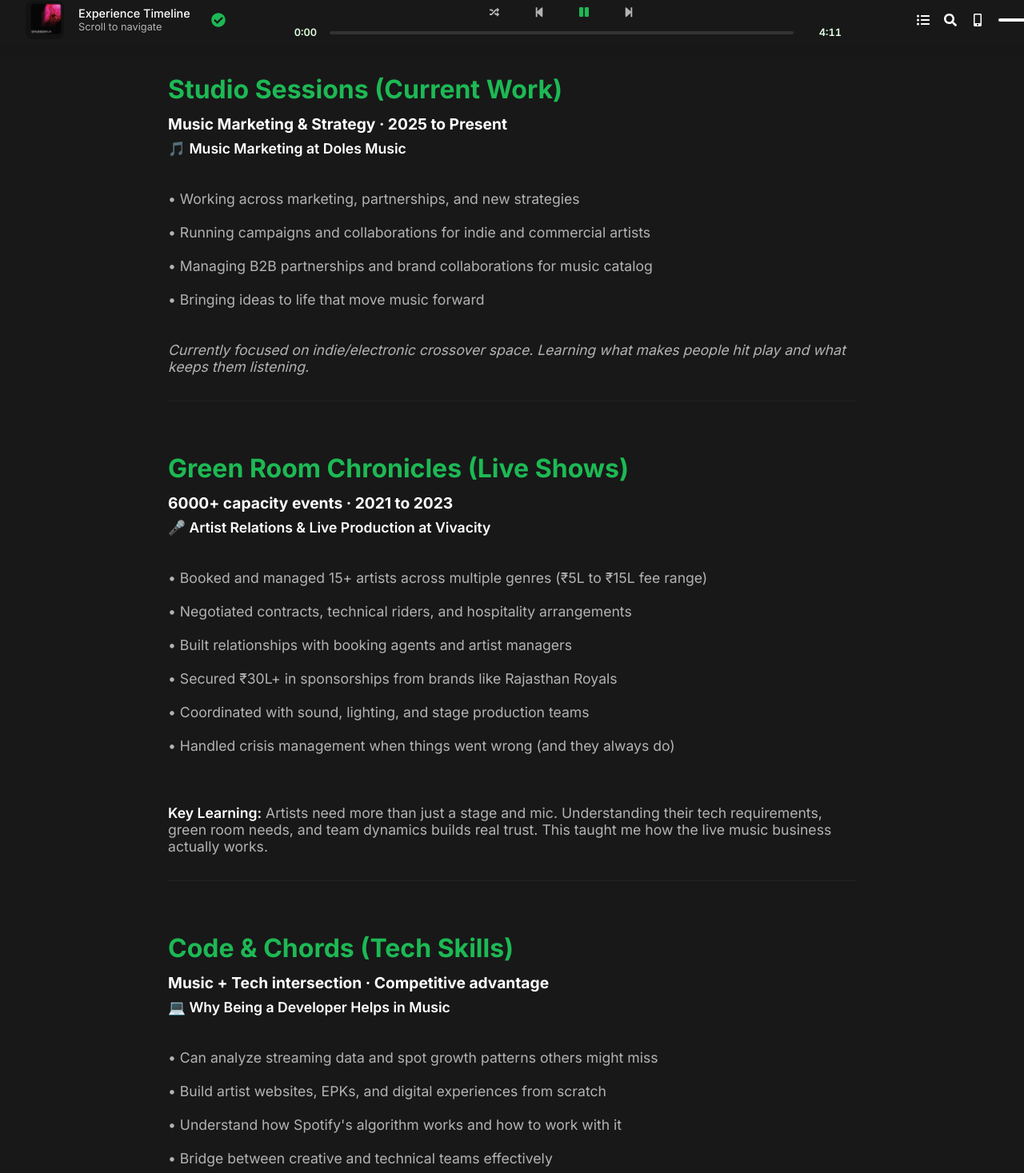
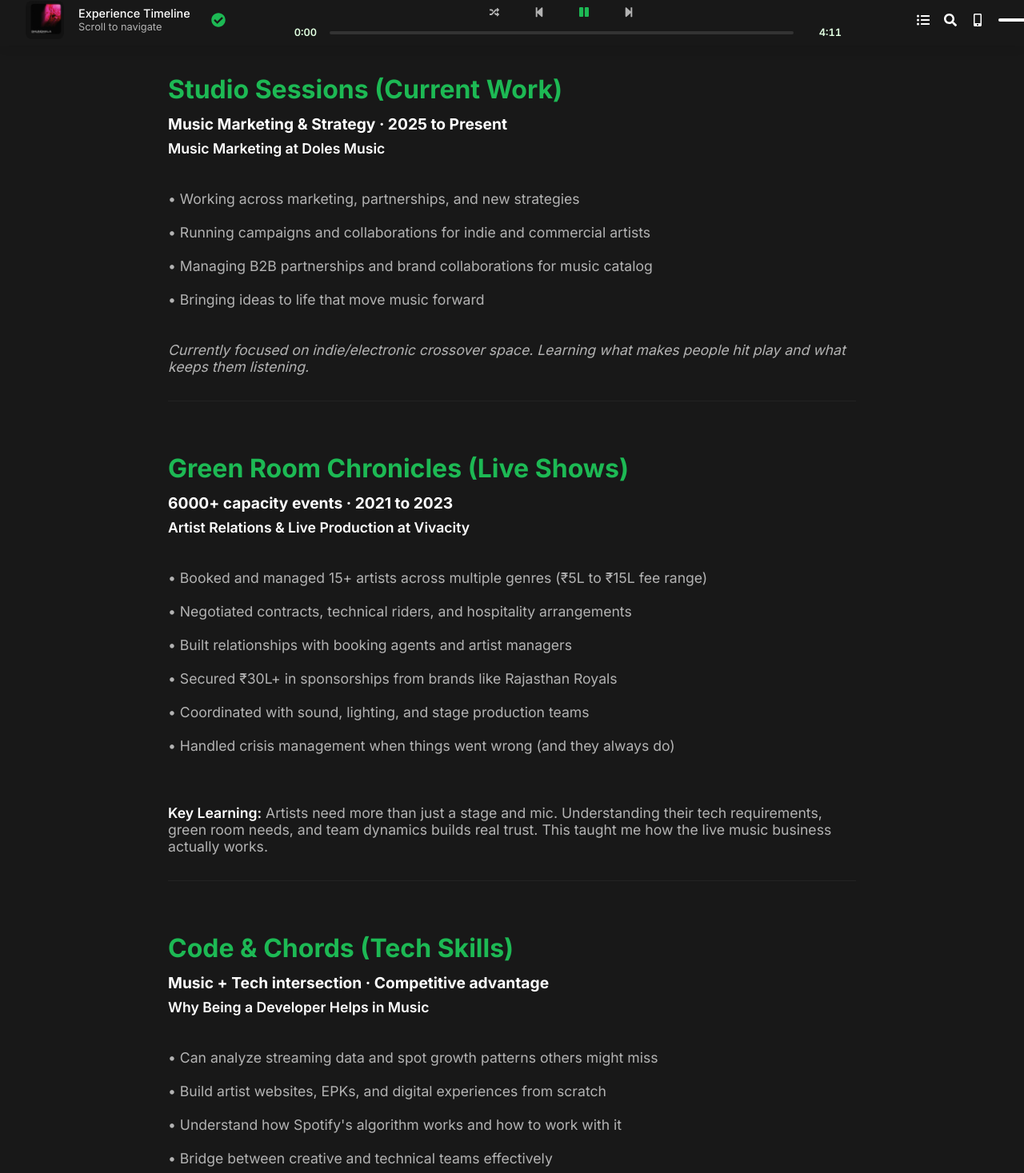
Before and after one commit to HarshRathore-sudo/A-R-Portfolio, a React (Create React App) app: page / in a window 1280 px wide. Shown: the part 743-2210 px from the top of the page at 80% size. Built offline with nearby package versions, Linux system fonts and the light colour scheme.

Commit message:
some changes

```diff
--- a/src/App.js
+++ b/src/App.js
@@ -37,7 +37,7 @@ const defaultPopular = [
     stat: 'Music Marketing & Strategy',
     duration: '2025 to Present',
     section: 'current-section',
-    details: `<strong>🎵 Music Marketing at Doles Music</strong><br><br>
+    details: `<strong>Music Marketing at Doles Music</strong><br><br>
     • Working across marketing, partnerships, and new strategies<br>
     • Running campaigns and collaborations for indie and commercial artists<br>
     • Managing B2B partnerships and brand collaborations for music catalog<br>
@@ -53,7 +53,7 @@ const defaultPopular = [
     stat: '6000+ capacity events',
     duration: '2021 to 2023',
     section: 'live-section',
-    details: `<strong>🎤 Artist Relations & Live Production at Vivacity</strong><br><br>
+    details: `<strong>Artist Relations & Live Production at Vivacity</strong><br><br>
     • Booked and managed 15+ artists across multiple genres (₹5L to ₹15L fee range)<br>
     • Negotiated contracts, technical riders, and hospitality arrangements<br>
     • Built relationships with booking agents and artist managers<br>
@@ -70,7 +70,7 @@ const defaultPopular = [
     stat: 'Music + Tech intersection',
     duration: 'Competitive advantage',
     section: 'tech-section',
-    details: `<strong>💻 Why Being a Developer Helps in Music</strong><br><br>
+    details: `<strong>Why Being a Developer Helps in Music</strong><br><br>
     • Can analyze streaming data and spot growth patterns others might miss<br>
     • Build artist websites, EPKs, and digital experiences from scratch<br>
     • Understand how Spotify's algorithm works and how to work with it<br>
```
Also changed, not shown: 1 other file (tests, documents, lock files or other folders).
